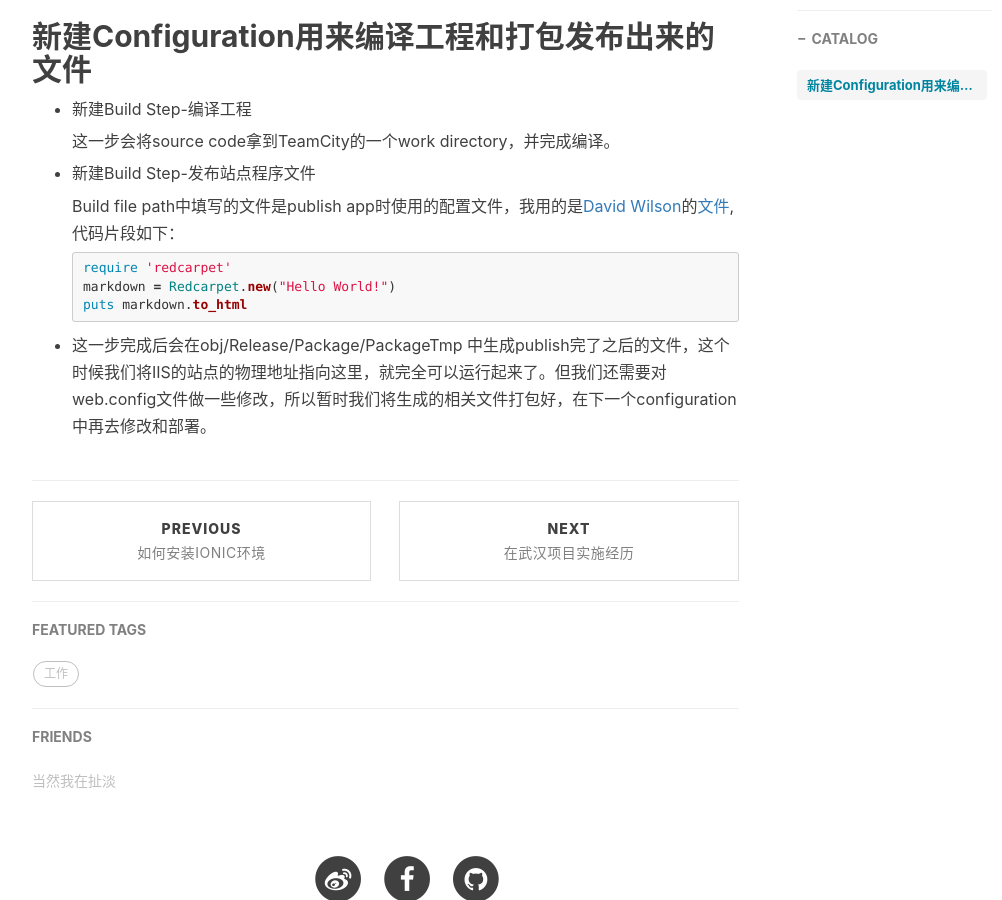
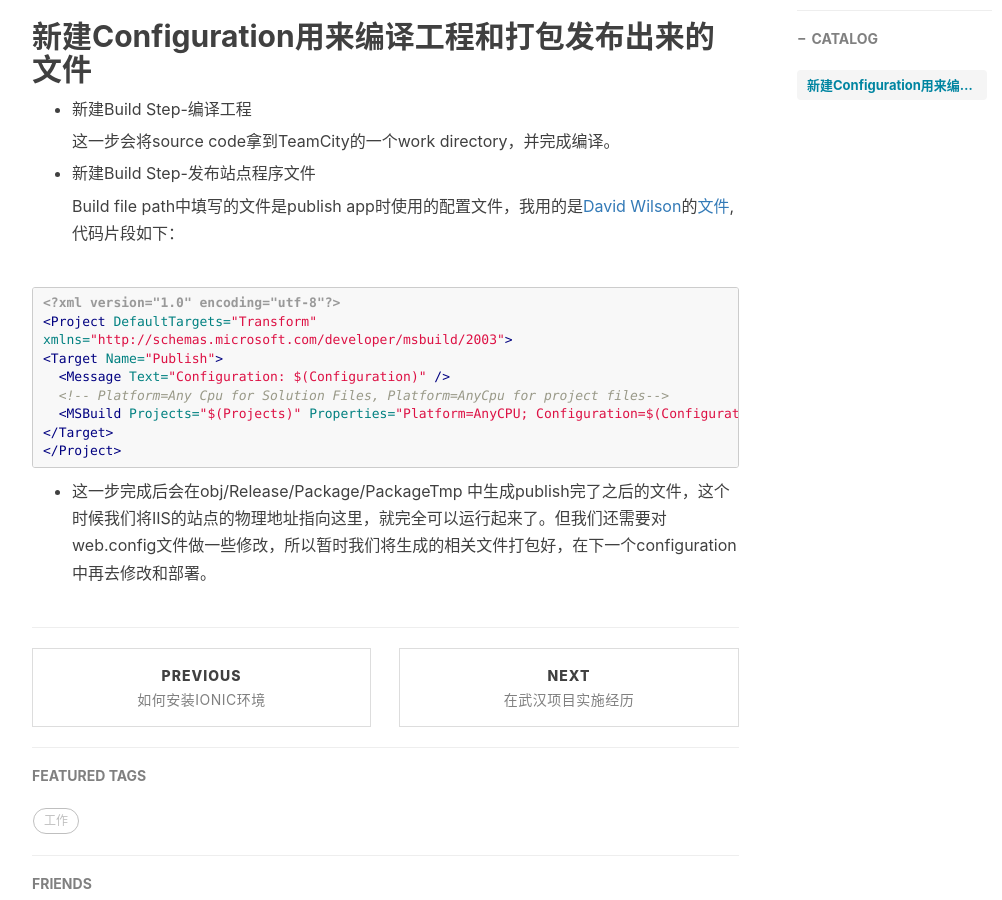
Before and after one commit to ccflyme/ccflyme.github.io, a Jekyll site: the page built from _posts/2016-06-11-use-teamcity-to-do-continuous-integration-forWeb.markdown, in a window 1280 px wide and 900 px high, scrolled down 547 px. Shown: the whole window, without its empty margins (233-1235 px from the left). Built offline with Jekyll 4.4.1, drawn with Linux system fonts in a browser that asks for light colours; nearby versions of some CDN libraries; comment, search, counter and statistics services are not loaded.

Commit message:
update blog

````diff
--- a/_posts/2016-06-11-use-teamcity-to-do-continuous-integration-forWeb.markdown
+++ b/_posts/2016-06-11-use-teamcity-to-do-continuous-integration-forWeb.markdown
@@ -21,9 +21,23 @@ tags:
 
 	Build file path中填写的文件是publish app时使用的配置文件，我用的是[David Wilson](https://essenceofcode.com/about/)的[文件](https://essenceofcode.com/2012/08/20/using-msbuild-and-team-city-for-deployments-part-2-continuous-integration-build-and-verify/),
 	代码片段如下：
-  ```ruby
-  require 'redcarpet'
-  markdown = Redcarpet.new("Hello World!")
-  puts markdown.to_html
-  ```
+
+```xml
+<?xml version="1.0" encoding="utf-8"?>
+<Project DefaultTargets="Transform"
+xmlns="http://schemas.microsoft.com/developer/msbuild/2003">
+<Target Name="Publish">
+  <Message Text="Configuration: $(Configuration)" />
+  <!-- Platform=Any Cpu for Solution Files, Platform=AnyCpu for project files-->
+  <MSBuild Projects="$(Projects)" Properties="Platform=AnyCPU;
+                                              Configuration=$(Configuration);
+                                              AutoParameterizationWebConfigConnectionStrings=False;
+                                              DeployOnBuild=True;
+                                              DeployTarget=Package;
+                                              PackageLocation=_package;
+                                              PackageAsSingleFile=False;"/>
+</Target>
+</Project>
+```
+
 -	这一步完成后会在obj/Release/Package/PackageTmp 中生成publish完了之后的文件，这个时候我们将IIS的站点的物理地址指向这里，就完全可以运行起来了。但我们还需要对web.config文件做一些修改，所以暂时我们将生成的相关文件打包好，在下一个configuration中再去修改和部署。
````
